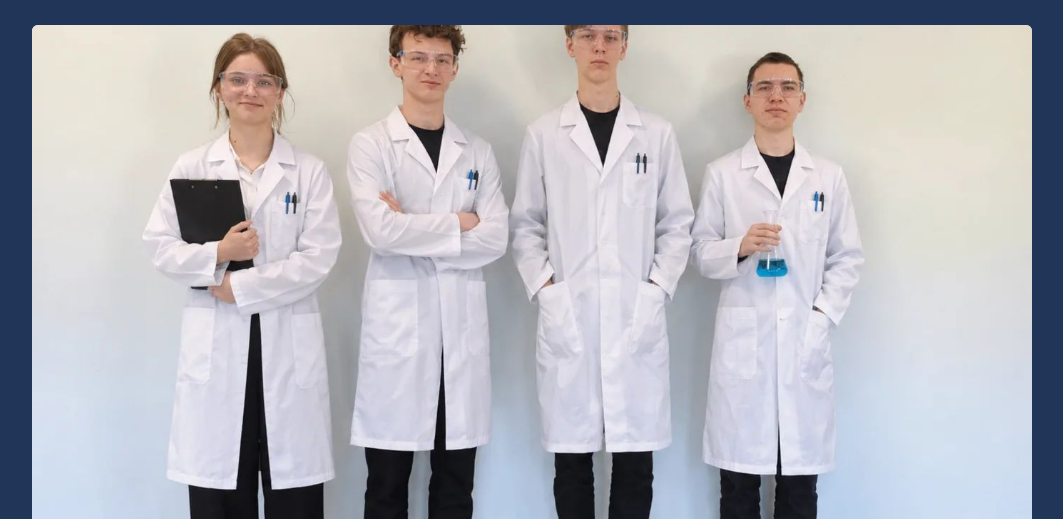
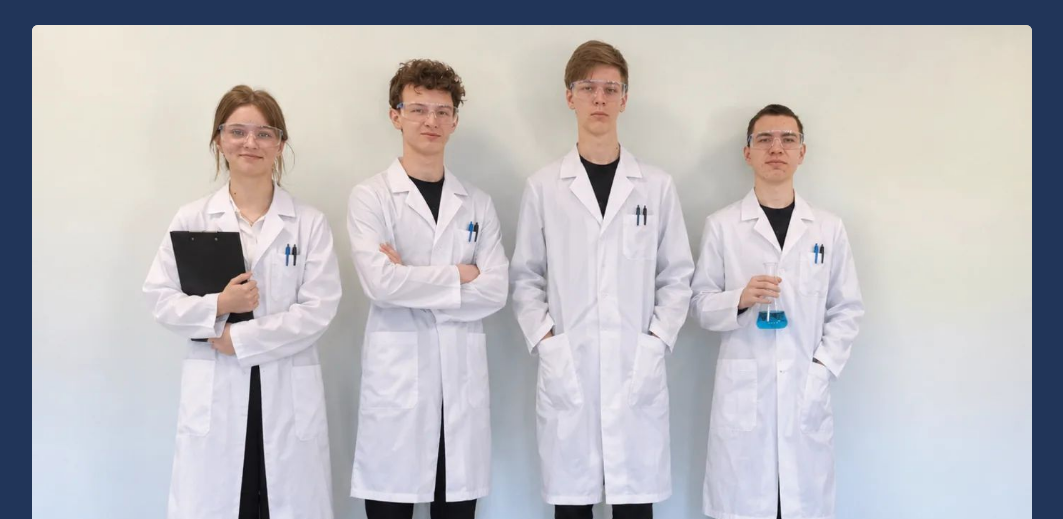
Before and after one commit to Neuromxn/Neuromxn.github.io, a plain HTML site: page index.html in a window 1280 px wide. Shown: the part 281-800 px from the top of the page, without its empty margins (108-1171 px from the left). Drawn offline with Linux system fonts and the light colour scheme.

Commit message:
Update index.html

```diff
--- a/index.html
+++ b/index.html
@@ -28,7 +28,7 @@ figcaption{font-size:.9rem;color:var(--muted);margin-top:8px;min-height:1.4em}
 .ph img{position:absolute;inset:0;width:100%;height:100%;object-fit:cover;transition:opacity .35s ease}
 .ph .b{opacity:0}
 .ph.alt .b{opacity:1}
-.group .ph{aspect-ratio:16/9}
+.group .ph{aspect-ratio:3/2}
 .hint{font-size:.9rem;color:var(--muted);margin:14px 0 40px}
 h2{font:600 1.25rem/1.2 Georgia,"Iowan Old Style",serif;margin:0 0 16px;padding-top:14px;border-top:1px solid var(--line)}
 .team{display:grid;grid-template-columns:repeat(auto-fit,minmax(150px,1fr));gap:20px 16px}
```
